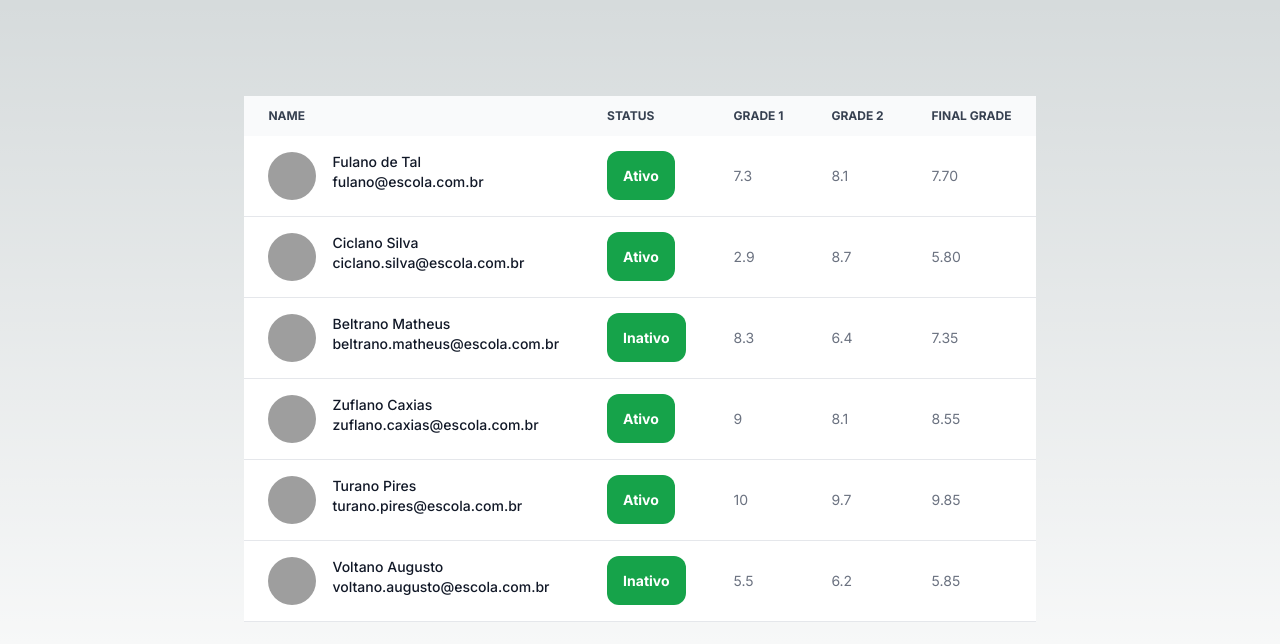
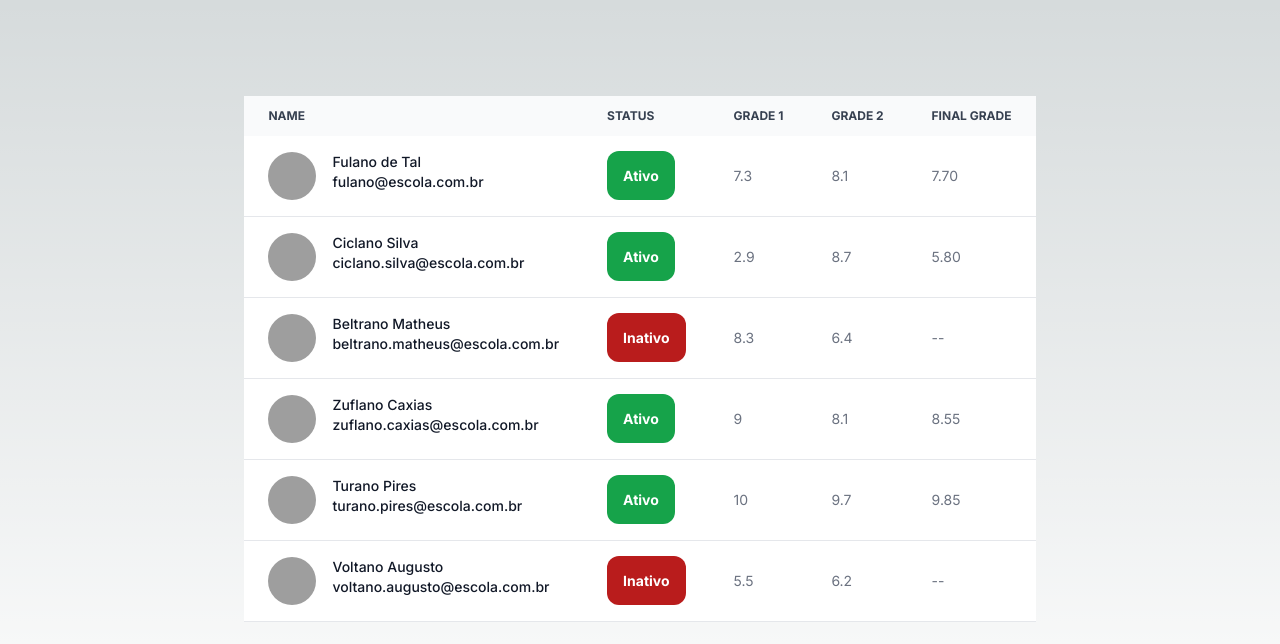
Before and after one commit to igorguigo/estudando-react, a Next.js app: page / in a window 1280 px wide. Shown: the top 644 px of the page. Built offline with nearby package versions, Linux system fonts and the light colour scheme; grey boxes are pictures that could not be loaded.

Commit message:
main | Renderização dos items da tabela completa, com condicionais

```diff
--- a/src/components/Item.tsx
+++ b/src/components/Item.tsx
@@ -23,15 +23,28 @@ export function Item({ nome, email, avatar, status, grade1, grade2 }: Props) {
         </div>
       </th>
       <td className="px-6 py-4">
-        {status}
-        <span className="p-4 rounded-xl text-white font-bold bg-green-600">
-            {status == true && 'Ativo'}
-            {status == false && 'Inativo'}
-        </span>
+        {status == true &&
+          <span className="p-4 rounded-xl text-white font-bold bg-green-600">
+            Ativo
+          </span>
+        }
+        {status == false &&
+          <span className="p-4 rounded-xl text-white font-bold bg-red-700">
+            Inativo
+          </span>
+        }
       </td>
       <td className="px-6 py-4">{grade1}</td>
       <td className="px-6 py-4">{grade2}</td>
-      <td className="px-6 py-4">{ ((grade1 + grade2)/2).toFixed(2) }</td>
+
+      <td className="px-6 py-4">
+        {status == true &&
+          ((grade1 + grade2)/2).toFixed(2)
+        }
+        {status == false &&
+          '--'
+        }
+      </td>
     </tr>
   );
 }
```
